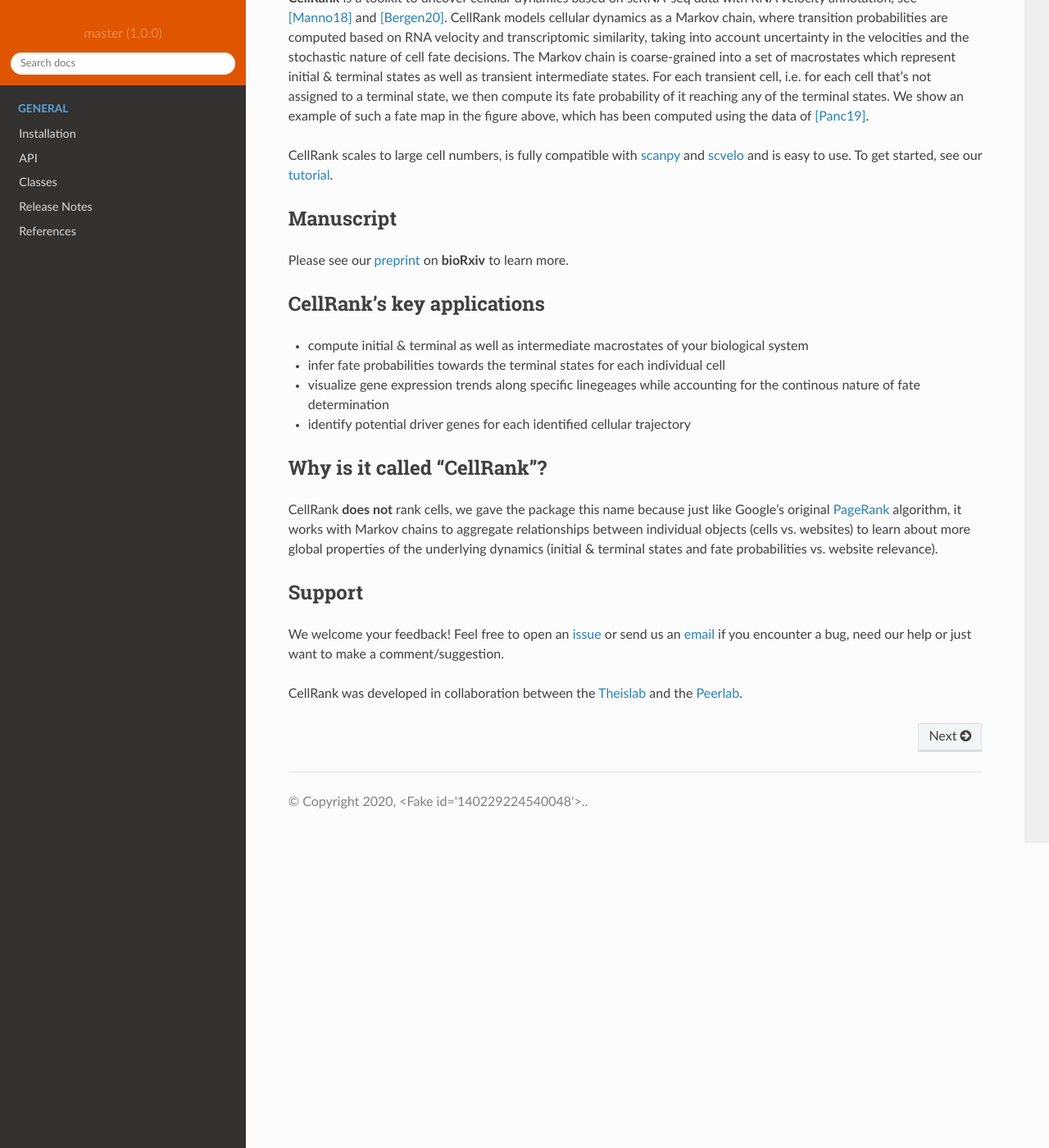
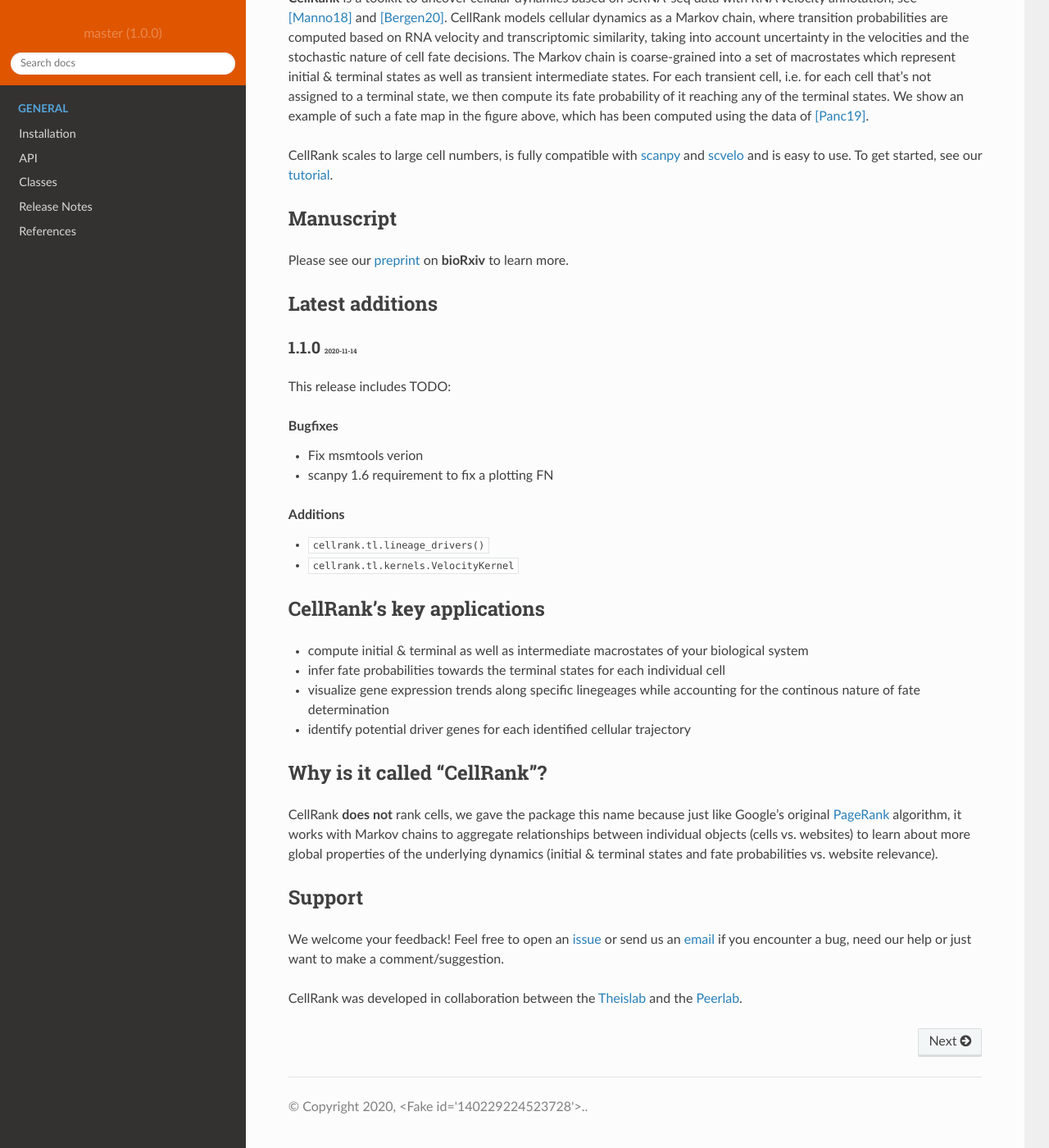
Before and after one commit to theislab/cellrank, a Sphinx documentation site: the page built from docs/source/index.rst, in a window 1280 px wide and 1400 px high, scrolled down 559 px. Shown: the whole window at 82% size. Built offline with Sphinx 7.4.7 and the Read the Docs theme 2.0.0, drawn with Linux system fonts in a browser that asks for light colours; pages that are not in the unit, such as notebooks, are missing from menus; the version number is read from the project's files by our own code.

Commit message:
Add latest additions section

```diff
--- a/docs/source/index.rst
+++ b/docs/source/index.rst
@@ -23,6 +23,11 @@ To get started, see our `tutorial`_.
 Manuscript
 ^^^^^^^^^^
 Please see our `preprint`_ on **bioRxiv** to learn more.
+
+Latest additions
+^^^^^^^^^^^^^^^^
+
+.. include:: latest_additions.rst
 
 CellRank's key applications
 ^^^^^^^^^^^^^^^^^^^^^^^^^^^
--- /dev/null
+++ b/docs/source/latest_additions.rst
@@ -0,0 +1,16 @@
+.. role:: small
+
+1.1.0 :small:`2020-11-14`
+~~~~~~~~~~~~~~~~~~~~~~~~~
+
+This release includes TODO:
+
+.. rubric:: Bugfixes
+
+- Fix msmtools verion
+- scanpy 1.6 requirement to fix a plotting FN
+
+.. rubric:: Additions
+
+- :func:`cellrank.tl.lineage_drivers`
+- :class:`cellrank.tl.kernels.VelocityKernel`
```
